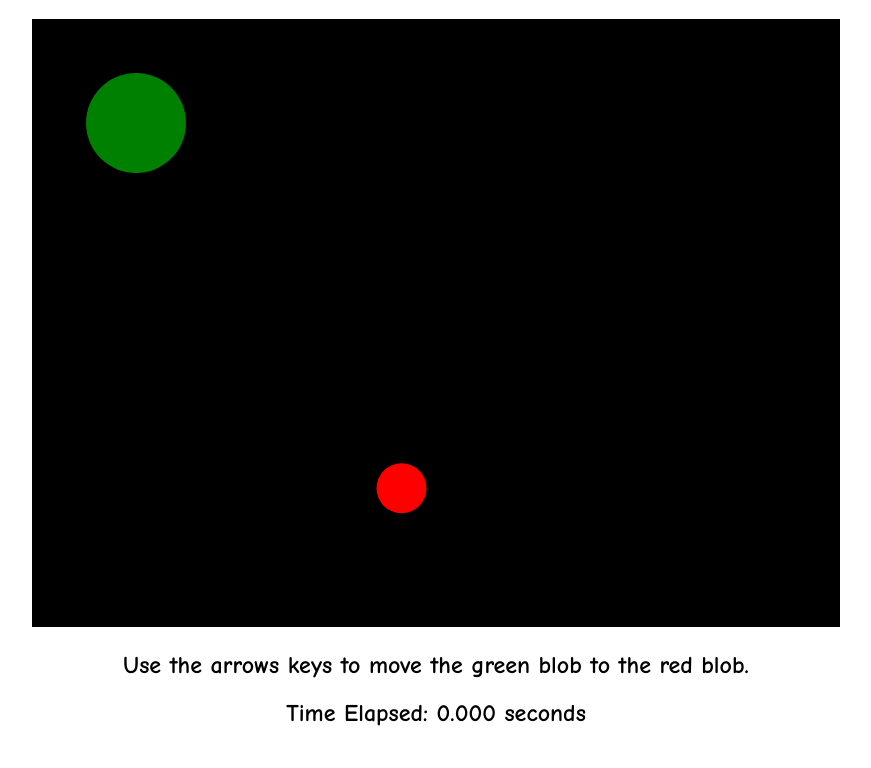
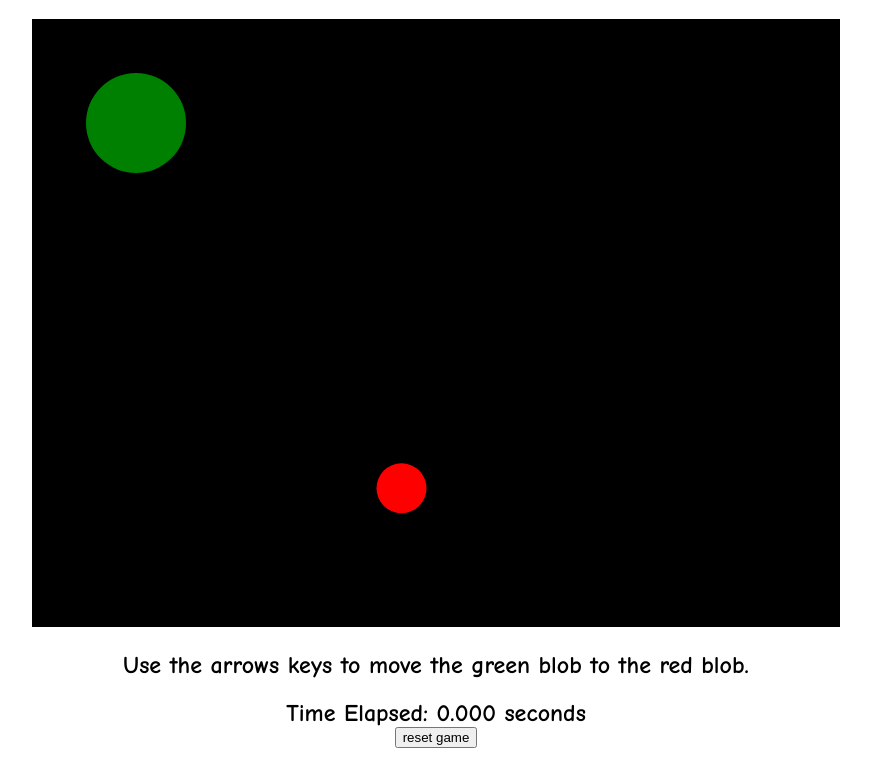
Before and after one commit to TacoWarrior24/JavaScriptWebGame, a plain HTML site: page index.html in a window 1280 px wide. Shown: the part 61-829 px from the top of the page, without its empty margins (204-1075 px from the left). Drawn offline with Linux system fonts and the light colour scheme.

```diff
--- a/index.html
+++ b/index.html
@@ -32,6 +32,8 @@
 
     <div id="timer">Time Elapsed: <span id="time">0.000</span> seconds</div>
 
+    <button>reset game</button>
+
     <script src="index.js"></script>
 </body>
 </html>
```
Also changed, not shown: 1 other file.
